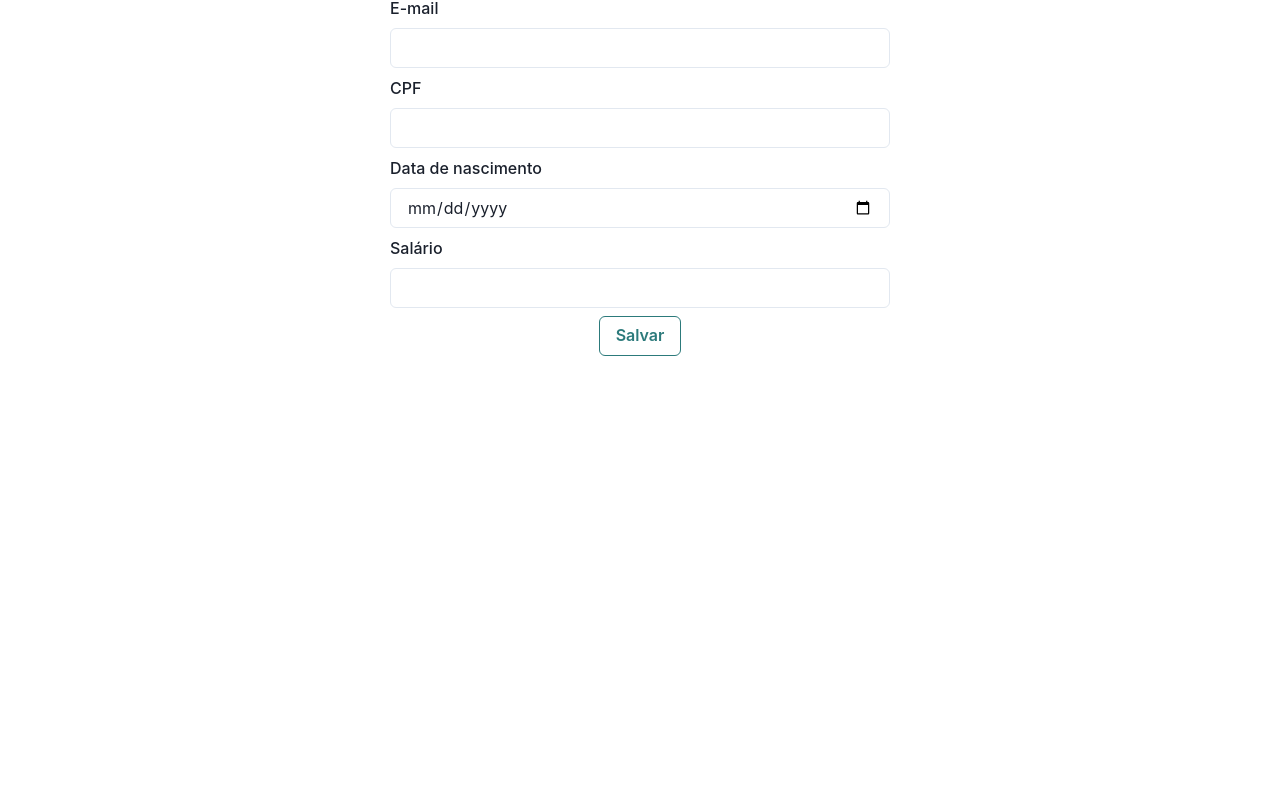
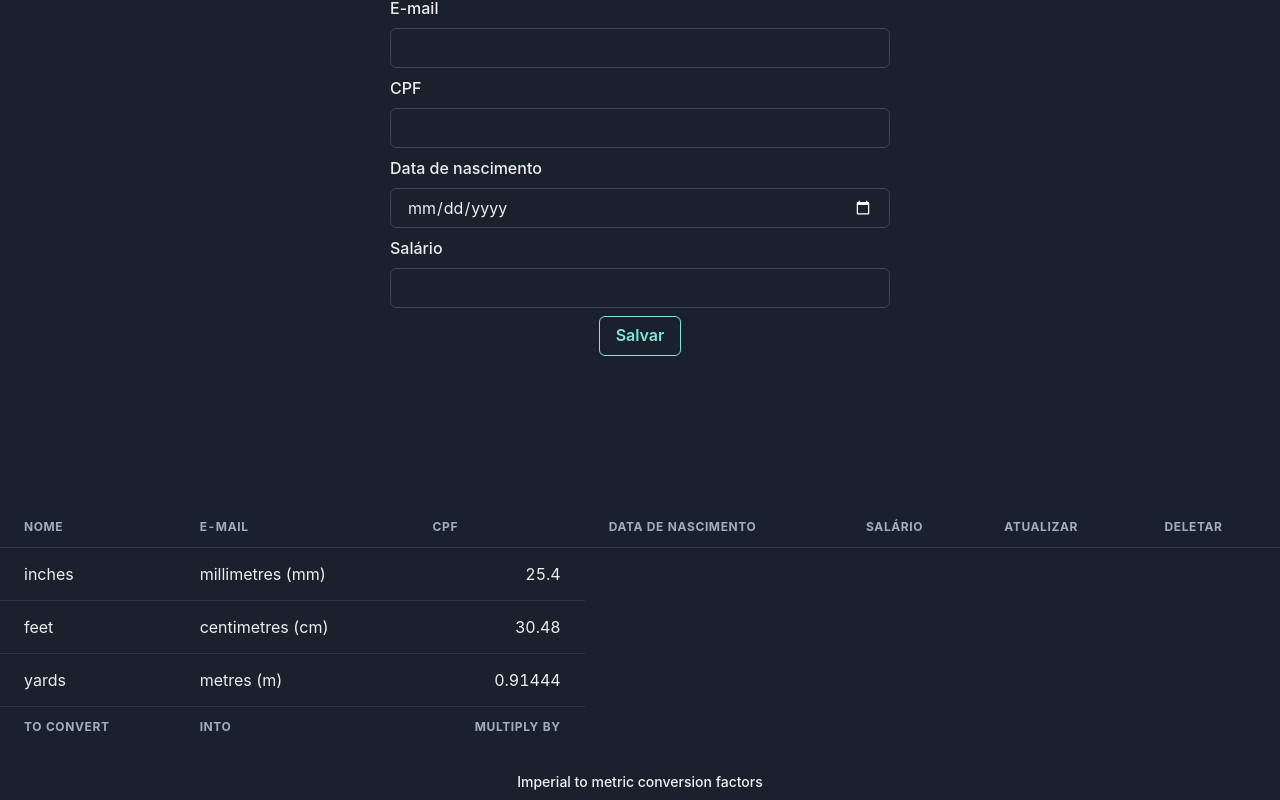
Before and after one commit to jotabraga/blockbr-front, a React (Vite) app: page / in a window 1280 px wide. Shown: the part 293-1093 px from the top of the page. Before the commit the page ends 800 px from the top, so only its background shows below. Built offline with nearby package versions, Linux system fonts and the light colour scheme.

Commit message:
feat: create users table

```diff
--- a/src/App.tsx
+++ b/src/App.tsx
@@ -1,9 +1,10 @@
-import React, { useState } from 'react'
+import React, { FormEvent, useState } from 'react'
 import { Button } from '@chakra-ui/button'
 import { FormControl, FormLabel } from '@chakra-ui/react'
 import { Input } from '@chakra-ui/input'
 import { Heading, VStack } from '@chakra-ui/react'
 import Header from './components/Header'
+import Users from './components/Users'
 
 function App() {
     const [nome, setNome] = useState('')
@@ -12,13 +13,19 @@ function App() {
     const [birthDay, setBirthDay] = useState(undefined)
     const [salary, setSalary] = useState('')
 
+    function saveData(e: FormEvent) {
+        e.preventDefault()
+    }
+
     return (
+        <>
             <VStack
                 as="form"
                 mx="auto"
                 w={{ base: '90%', md: 500 }}
                 h="100vh"
                 justifyContent="center"
+                onSubmit={saveData}
             >
                 <Heading>
                     <Header />
@@ -47,6 +54,8 @@ function App() {
                     Salvar
                 </Button>
             </VStack>
+            <Users />
+        </>
     )
 }
 
--- /dev/null
+++ b/src/components/Users.tsx
@@ -0,0 +1,73 @@
+import React from 'react'
+import {
+    Table,
+    Thead,
+    TableContainer,
+    Tr,
+    Th,
+    TableCaption,
+    Tfoot,
+    Tbody,
+    Td,
+} from '@chakra-ui/react'
+import styled from 'styled-components'
+
+export default function Users() {
+    return (
+        <TableContainer>
+            <Table size="md">
+                <TableCaption>
+                    Imperial to metric conversion factors
+                </TableCaption>
+                <Thead>
+                    <Tr>
+                        <Th>Nome</Th>
+                        <Th>E-mail</Th>
+                        <Th>CPF</Th>
+                        <Th>Data de nascimento</Th>
+                        <Th>Salário</Th>
+                        <Th>Atualizar</Th>
+                        <Th>Deletar</Th>
+                    </Tr>
+                </Thead>
+                <Tbody>
+                    <Tr>
+                        <Td>inches</Td>
+                        <Td>millimetres (mm)</Td>
+                        <Td isNumeric>25.4</Td>
+                    </Tr>
+                    <Tr>
+                        <Td>feet</Td>
+                        <Td>centimetres (cm)</Td>
+                        <Td isNumeric>30.48</Td>
+                    </Tr>
+                    <Tr>
+                        <Td>yards</Td>
+                        <Td>metres (m)</Td>
+                        <Td isNumeric>0.91444</Td>
+                    </Tr>
+                </Tbody>
+                <Tfoot>
+                    <Tr>
+                        <Th>To convert</Th>
+                        <Th>into</Th>
+                        <Th isNumeric>multiply by</Th>
+                    </Tr>
+                </Tfoot>
+            </Table>
+        </TableContainer>
+    )
+}
+
+const StyledTable = styled.div`
+    height: auto;
+    display: flex;
+    justify-content: center;
+    align-items: center;
+    gap: 10px;
+    img {
+        border-radius: 50%;
+        width: 50px;
+        height: 50px;
+    }
+`
--- a/src/main.tsx
+++ b/src/main.tsx
@@ -2,10 +2,11 @@ import React from 'react'
 import ReactDOM from 'react-dom/client'
 import App from './App'
 import { ChakraProvider } from '@chakra-ui/react'
+import theme from './theme'
 
 ReactDOM.createRoot(document.getElementById('root') as HTMLElement).render(
     <React.StrictMode>
-        <ChakraProvider>
+        <ChakraProvider theme={theme}>
             <App />
         </ChakraProvider>
     </React.StrictMode>
--- a/src/theme.js
+++ /dev/null
@@ -1,18 +0,0 @@
-import { extendTheme } from '@chakra-ui/react'
-
-const theme = {
-    config: {
-        initialColorMode: 'dark',
-        useSystemColorMode: true,
-    },
-    styles: {
-        global: {
-            body: {
-                fontFamily: "'Roboto', Ubuntu'",
-                webkitFontSmoothing: 'antialiased',
-            },
-        },
-    },
-}
-
-export default extendTheme(theme)
--- /dev/null
+++ b/src/theme.tsx
@@ -0,0 +1,10 @@
+import { extendTheme, type ThemeConfig } from '@chakra-ui/react'
+
+const config: ThemeConfig = {
+    initialColorMode: 'dark',
+    useSystemColorMode: false,
+}
+
+const theme = extendTheme({ config })
+
+export default theme
```
Also changed, not shown: src/components/User.tsx (added, +65 -0 lines). Lines whose indentation alone changed are shown as unchanged.
